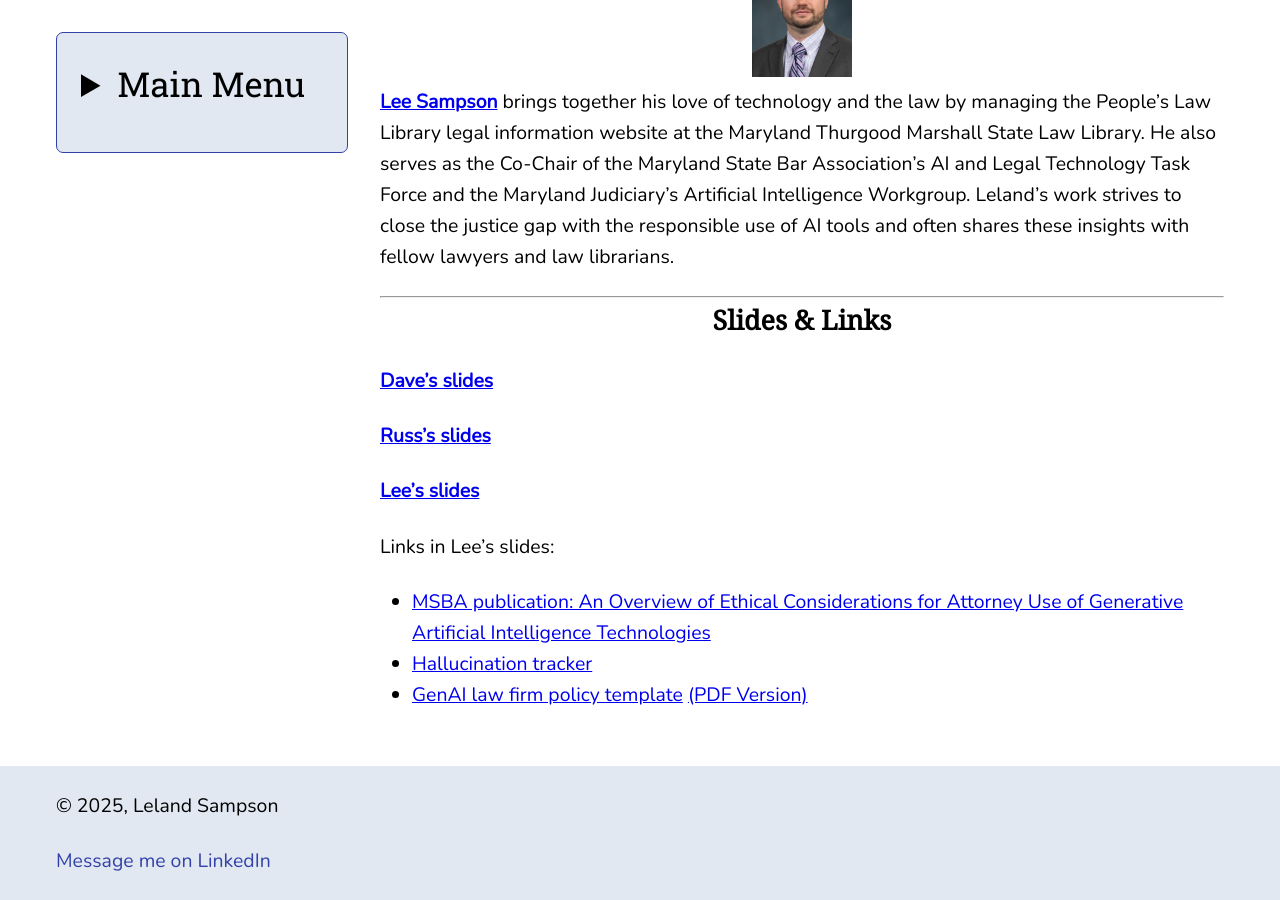
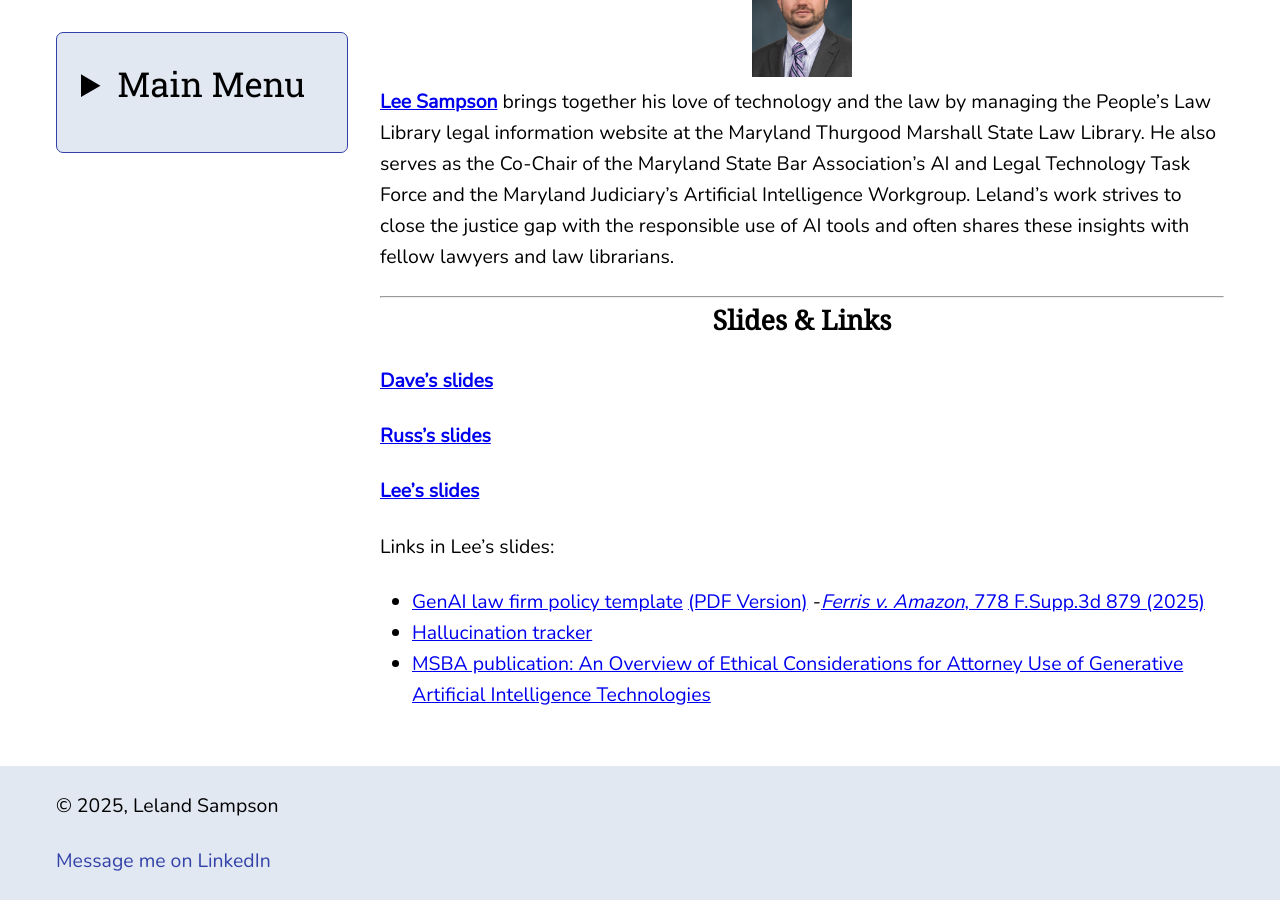
Before and after one commit to lelandsampson/Leland-Sampson-Website, a Jekyll site: the page built from 2025-iolta-ai.md, in a window 1280 px wide and 900 px high, scrolled down 1405 px. Built offline with Jekyll 4.4.1, drawn with Linux system fonts in a browser that asks for light colours; our own code applies the rules of GitHub Pages for plain Markdown files.

Commit message:
Update 2025-iolta-ai.md

```diff
--- a/2025-iolta-ai.md
+++ b/2025-iolta-ai.md
@@ -37,6 +37,7 @@ title: Practical AI Tools to Increase Efficiency for Legal Nonprofits: NAIP Memb
 [**Lee's slides**](/files/2025-iolta/Lee-Atlanta.pdf)
 
 Links in Lee's slides:
+- [GenAI law firm policy template](/files/2025-Delaware-AI/GAI-Policy.docx)  [(PDF Version)](/files/2025-Delaware-AI/GAI-Policy.pdf)
+-[*Ferris v. Amazon*, 778 F.Supp.3d 879 (2025)](https://scholar.google.com/scholar_case?case=6813007439816866109&q=778+F.Supp.3d+879&hl=en&as_sdt=20000003)
+- [Hallucination tracker](https://www.damiencharlotin.com/hallucinations/)
 - [MSBA publication: An Overview of Ethical Considerations for Attorney Use of Generative Artificial Intelligence Technologies](https://www.msba.org/common/Uploaded%20files/Downloads/EPUB/An%20Overview%20of%20Ethical%20Considerations%20for%20Attorney%20Use.pdf)
-- [Hallucination tracker](https://www.damiencharlotin.com/hallucinations/)
-- [GenAI law firm policy template](/files/2025-Delaware-AI/GAI-Policy.docx)  [(PDF Version)](/files/2025-Delaware-AI/GAI-Policy.pdf)
```
